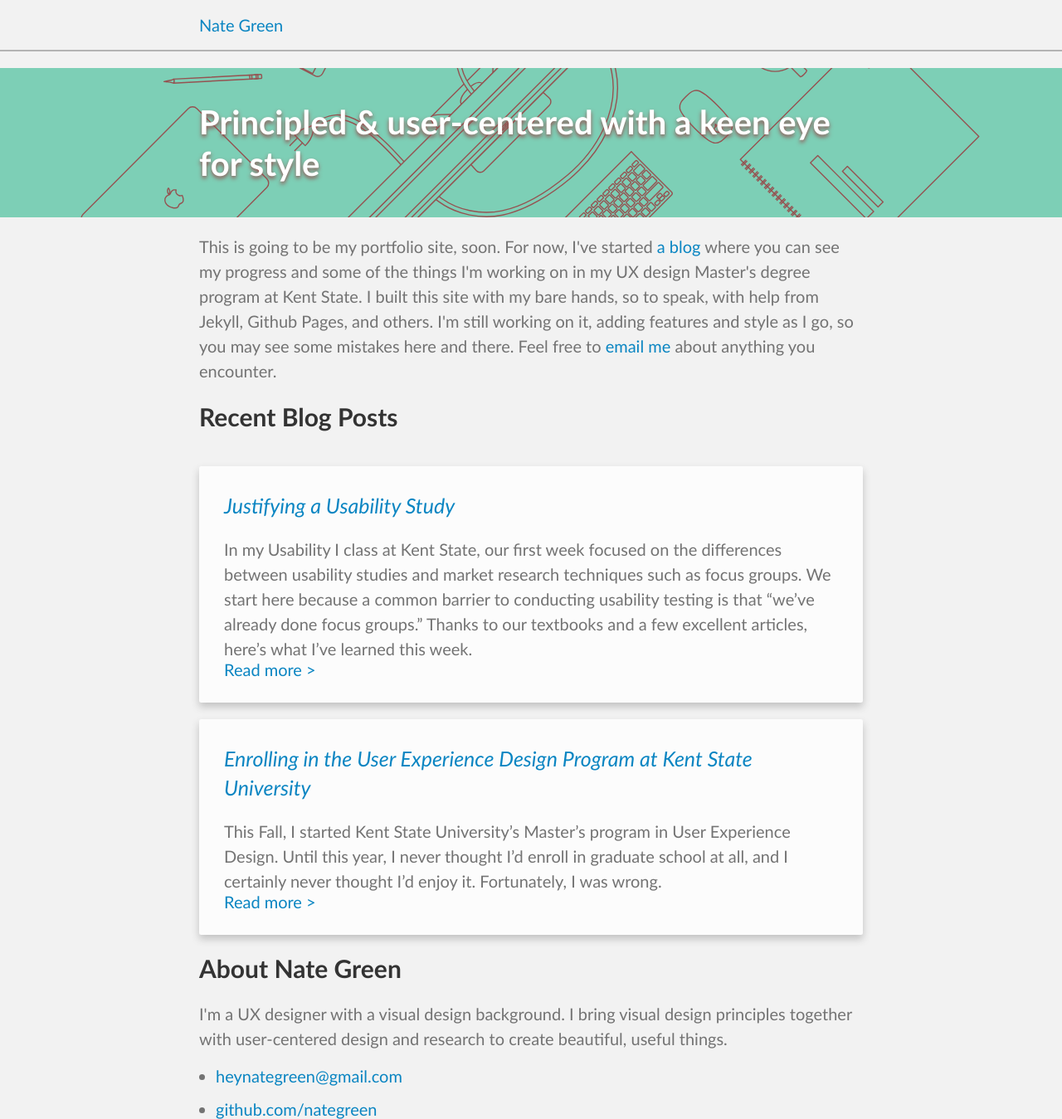
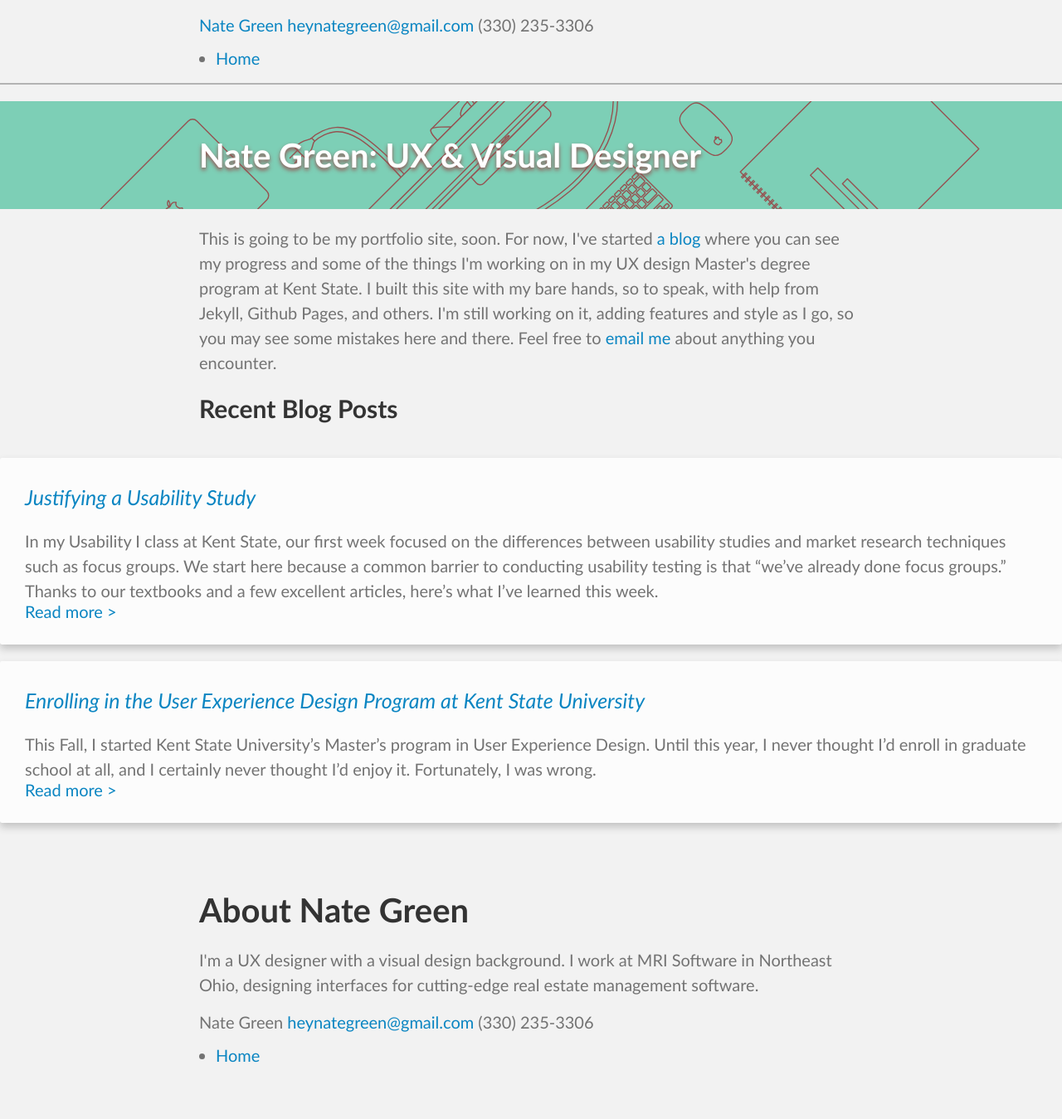
Before and after one commit to nategreen/old-website, a Jekyll site: the page built from index.html, in a window 1280 px wide. Shown: the whole page at 83% size. Built offline with Jekyll 4.4.1, drawn with Linux system fonts in a browser that asks for light colours; after the commit the page ends 1284 px from its top, so only the background shows below that.

Commit message:
restructure HTML header, default layout, post layout; move blog/index.html to _pages/blog.html; change headline on homepage

```diff
--- a/_includes/footer.html
+++ b/_includes/footer.html
@@ -1,12 +1,23 @@
 <footer>
-  <h2>About Nate Green</h2>
-  <p class="text">I'm a UX designer with a visual design background. I bring visual design principles together with user-centered design and research to create beautiful, useful things.</p>
-  <ul>
-    <li>
-      <a href="mailto:{{ site.email }}">{{ site.email }}</a>
-    </li>
-    <li>
-      <a href="https://github.com/{{ site.github_username }}">github.com/{{ site.github_username }}</a>
-    </li>
-  </ul>
+  <section class="about">
+    <img src="" alt="" />
+    <h1>About Nate Green</h1>
+    <p>I'm a UX designer with a visual design background. I work at MRI Software in Northeast Ohio, designing interfaces for cutting-edge real estate management software.</p>
+  </section>
+  <section class="h-card">
+    <span class="p-name">Nate Green</span>
+    <a href="mailto:heynategreen@gmail.com" class="u-email">heynategreen@gmail.com</a>
+    <span class="p-tel">(330) 235-3306</span>
+  </section>
+  {% if site.pages %}
+    <nav>
+      <ul>
+        {% for page in site.pages %}
+          {% if page.layout != null %}
+          <li><a href="{{ page.url }}">{{ page.title }}</a></li>
+          {% endif %}
+        {% endfor %}
+      </ul>
+    </nav>
+  {% endif %}
 </footer>
--- a/_includes/header.html
+++ b/_includes/header.html
@@ -1,5 +1,18 @@
 <header>
-
-    <a href="{{ site.baseurl }}/">{{ site.title }}</a>
-
+  <section class="h-card">
+    <a href="/" class="p-name">Nate Green</a>
+    <a href="mailto:heynategreen@gmail.com" class="u-email">heynategreen@gmail.com</a>
+    <span class="p-tel">(330) 235-3306</span>
+  </section>
+  {% if site.pages %}
+    <nav>
+      <ul>
+        {% for page in site.pages %}
+          {% if page.layout != null %}
+          <li><a href="{{ page.url }}">{{ page.title }}</a></li>
+          {% endif %}
+        {% endfor %}
+      </ul>
+    </nav>
+  {% endif %}
 </header>
--- a/_layouts/default.html
+++ b/_layouts/default.html
@@ -3,9 +3,7 @@
   {% include head.html %}
   <body class="{{ if page.body-class }}">
     {% include header.html %}
-    <section>
-      {{ content }}
-    </section>
+    {{ content }}
     {% include footer.html %}
   </body>
 </html>
--- a/index.html
+++ b/index.html
@@ -1,11 +1,11 @@
 ---
 layout: default
 
-title: 'Nate Green: UX & Visual Designer'
+title: 'Home'
 ---
 
     <section id="masthead">
-      <h1>Principled &amp; user-centered with a keen eye for style</h1>
+      <h1>Nate Green: UX &amp; Visual Designer</h1>
     </section>
 
     <section id="summary">
```
Also changed, not shown: _layouts/post.html (+25 -0 lines), _pages/blog.html (renamed from blog/index.html).
